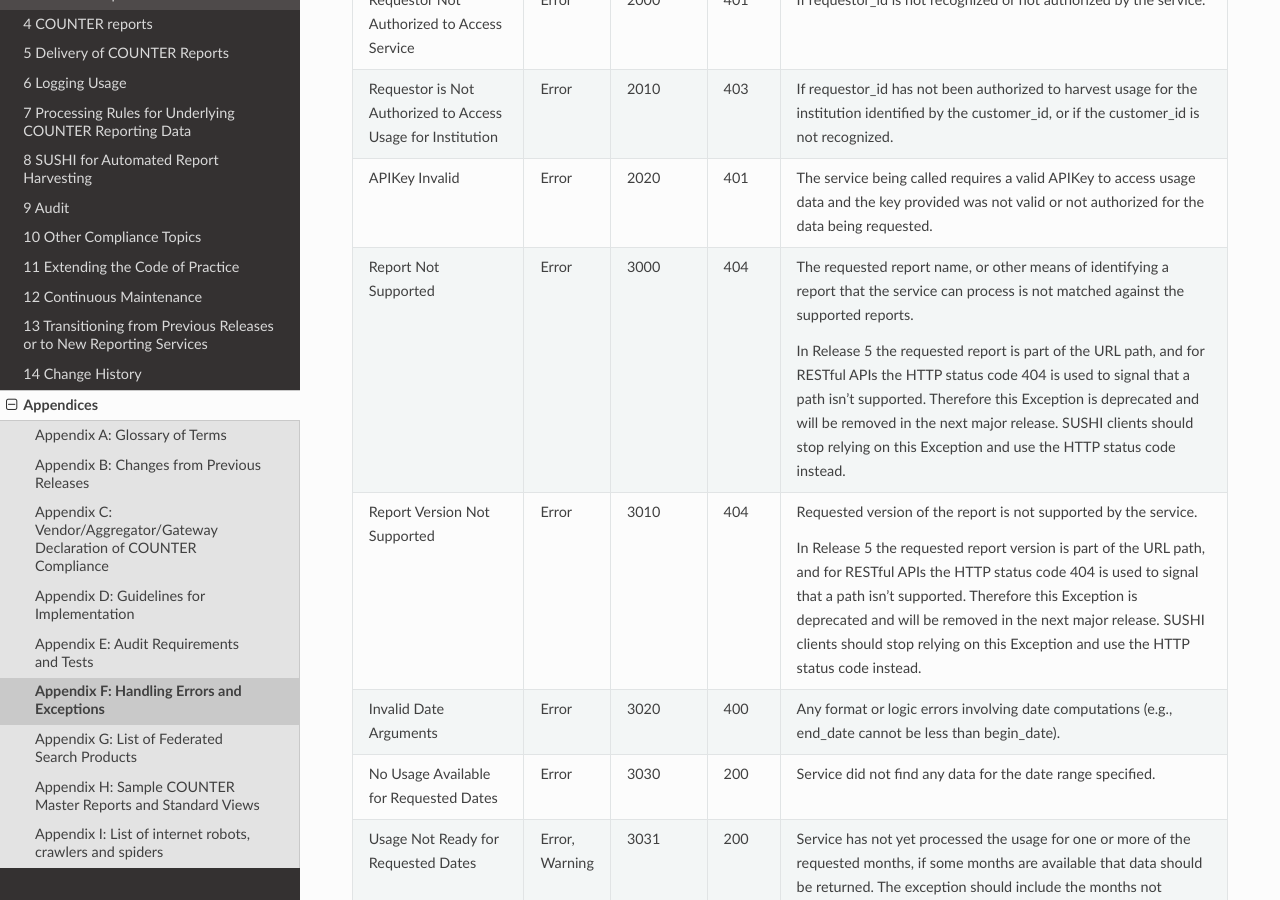
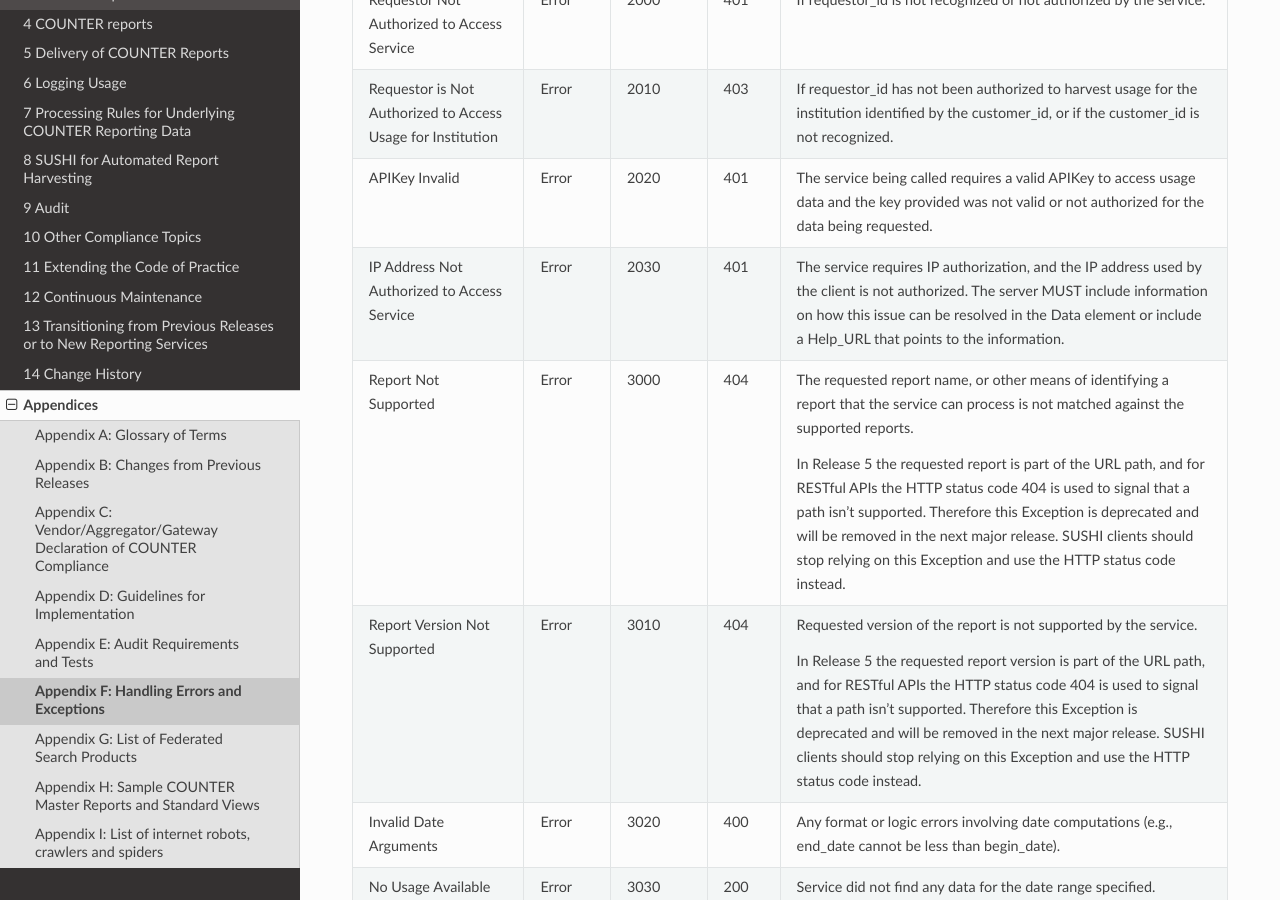
Before and after one commit to Project-Counter/cop5, a Sphinx documentation site: the page built from source/appendices/f-handling-errors-and-exceptions.rst, in a window 1280 px wide and 900 px high, scrolled down 2852 px. Built offline with Sphinx 7.4.7 and the Read the Docs theme 2.0.0, drawn with Linux system fonts in a browser that asks for light colours.

Commit message:
Add Exception 2030: IP Address Not Authorized to Access Service

```diff
--- a/source/appendices/f-handling-errors-and-exceptions.rst
+++ b/source/appendices/f-handling-errors-and-exceptions.rst
@@ -152,6 +152,12 @@ Table F.1 (below): Exceptions
      - 401
      - The service being called requires a valid APIKey to access usage data and the key provided was not valid or not authorized for the data being requested.
 
+   * - IP Address Not Authorized to Access Service
+     - Error
+     - 2030
+     - 401
+     - The service requires IP authorization, and the IP address used by the client is not authorized. The server MUST include information on how this issue can be resolved in the Data element or include a Help_URL that points to the information.
+
    * - Report Not Supported
      - Error
      - 3000
```
